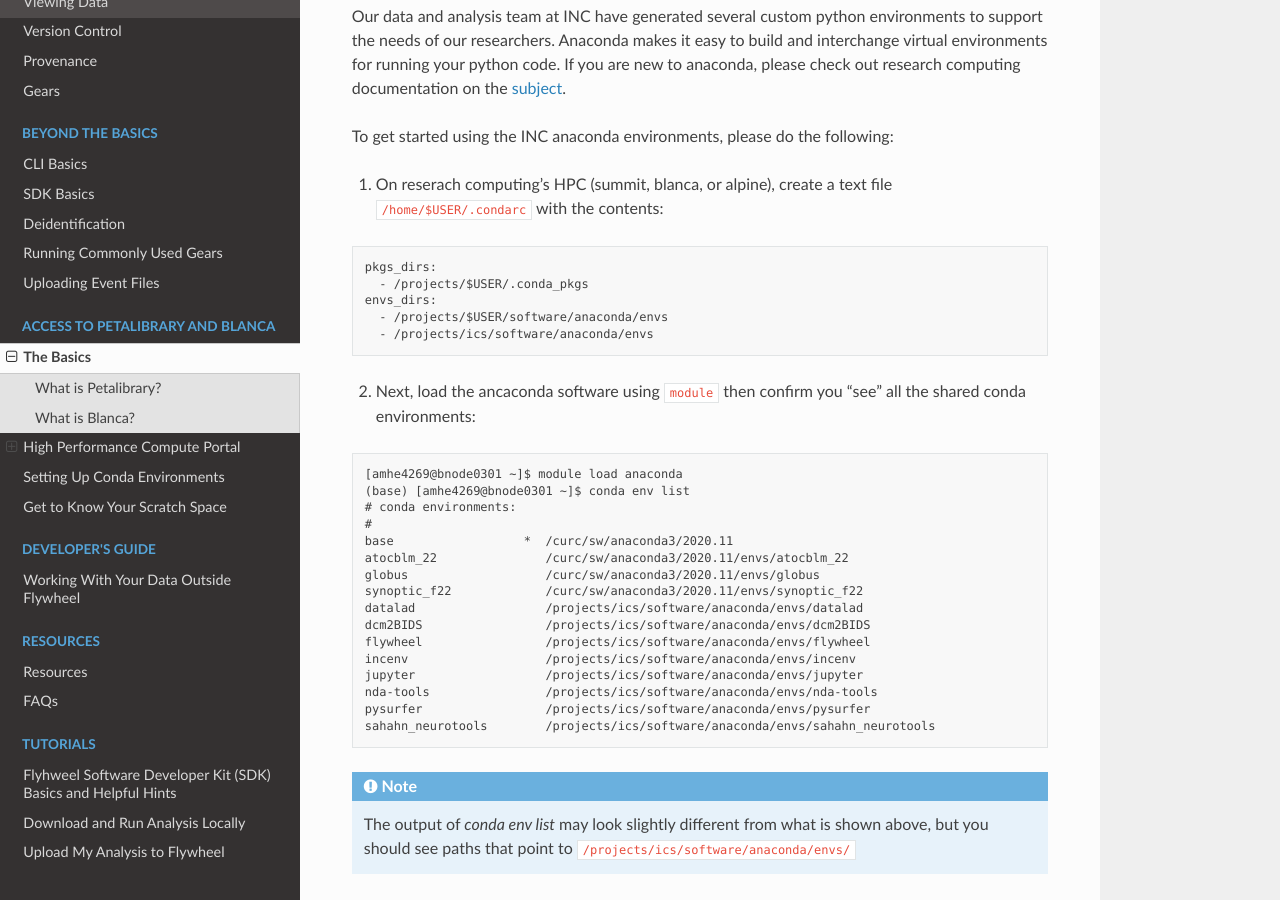
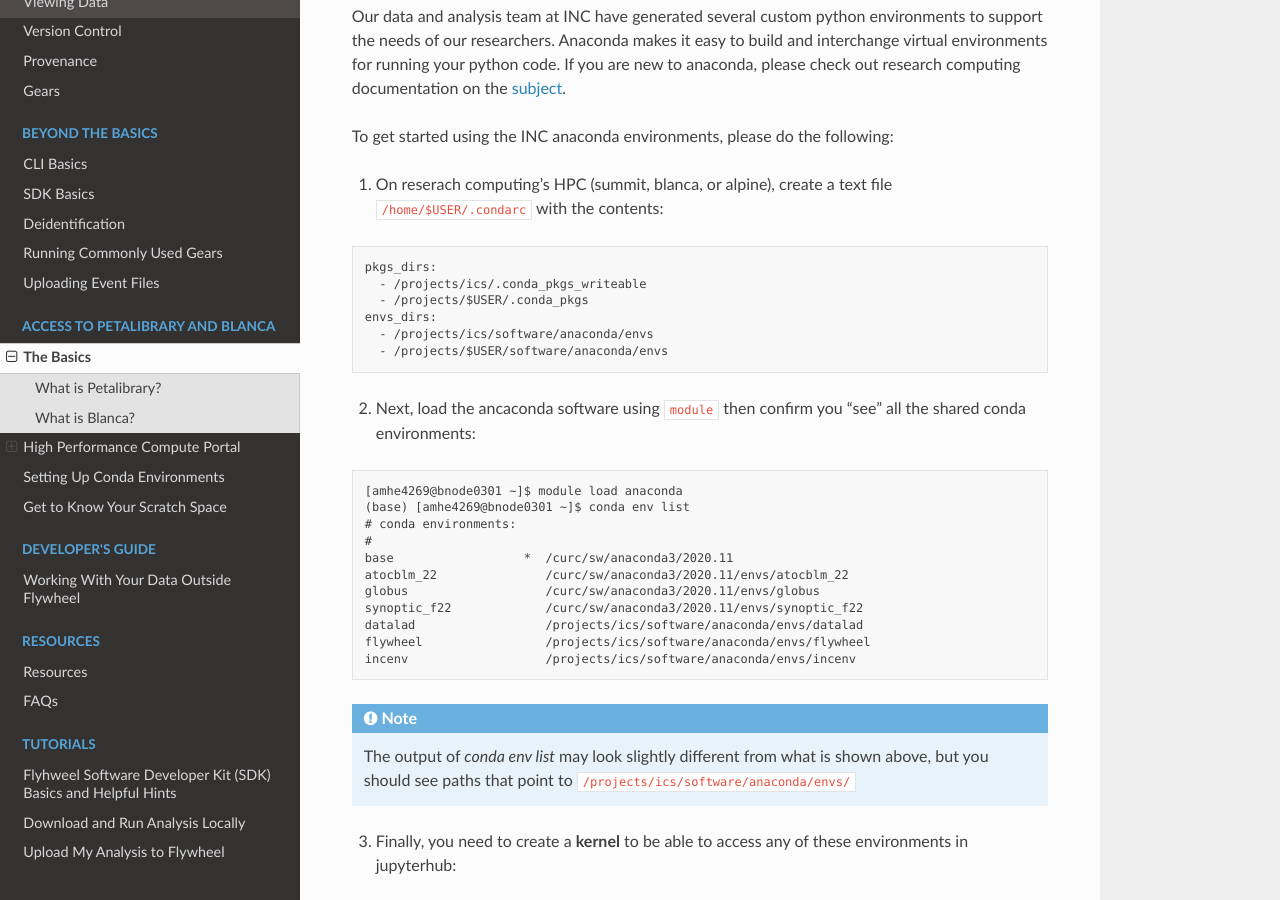
Before and after one commit to intermountainneuroimaging/inc_documentation, a Sphinx documentation site: the page built from docs/source/pl_and_blanca_basics.rst, in a window 1280 px wide and 900 px high, scrolled down 7205 px. Built offline with Sphinx 7.4.7 and the Read the Docs theme 2.0.0, drawn with Linux system fonts in a browser that asks for light colours.

Commit message:
minor documentation updates

```diff
--- a/docs/source/cli_basics.rst
+++ b/docs/source/cli_basics.rst
@@ -28,7 +28,7 @@ For your convenience, the Flywheel CLI is already installed in a Conda environme
 
     2. Load the latest Anaconda3 module:
 
-         :code:`source /curc/sw/anaconda3/latest`
+         :code:`module load anaconda`
 
     3. Activate the *flywheel* conda environment:
 
--- a/docs/source/data_ingestion.rst
+++ b/docs/source/data_ingestion.rst
@@ -3,7 +3,7 @@
 Working With Your Data Outside Flywheel
 ==========================================
 
-Some workflows are not currently supported in Flywheel, and need to be implemented on a local compute environment. Please check out out python SDK tutorials `here <notebooks/download-and-run-locally.ipynb>` to learn more.
+Some workflows are not currently supported in Flywheel, and need to be implemented on a local compute environment. We have developed example scripts for commonly requested actions (analysis tracking and download). Check out these example scripts on github `here <https://github.com/intermountainneuroimaging/flywheel_sdk>`_.
 
 
 CONN Functional Connectivity Toolbox
--- a/docs/source/getting_started.rst
+++ b/docs/source/getting_started.rst
@@ -258,6 +258,8 @@ Usage Reports outline overall computing metrics for each project. Basic metrics
 
 How To Cite Us
 ==============
+Using INC resources to collect or analyze neuroimaging data? Please cite us using the center's research resource identifier (RRID): `SCR_025079 <https://coremarketplace.org/?FacilityID=2661>`_.
+
 This on-premise Flywheel platform is made possible by the hard work of many groups. Please cite us (Intermountain Neuroimaging Consortium) and the following collaborators if this platform has helped you produce your publication.
 Collaborators:
 
--- a/docs/source/pl_and_blanca_basics.rst
+++ b/docs/source/pl_and_blanca_basics.rst
@@ -155,10 +155,11 @@ To get started using the INC anaconda environments, please do the following:
 .. code-block::
 
     pkgs_dirs:
+      - /projects/ics/.conda_pkgs_writeable
       - /projects/$USER/.conda_pkgs
     envs_dirs:
+      - /projects/ics/software/anaconda/envs
       - /projects/$USER/software/anaconda/envs
-      - /projects/ics/software/anaconda/envs
 
 2. Next, load the ancaconda software using :code:`module` then confirm you  "see" all the shared conda environments:
 
@@ -173,13 +174,9 @@ To get started using the INC anaconda environments, please do the following:
     globus                   /curc/sw/anaconda3/2020.11/envs/globus
     synoptic_f22             /curc/sw/anaconda3/2020.11/envs/synoptic_f22
     datalad                  /projects/ics/software/anaconda/envs/datalad
-    dcm2BIDS                 /projects/ics/software/anaconda/envs/dcm2BIDS
     flywheel                 /projects/ics/software/anaconda/envs/flywheel
     incenv                   /projects/ics/software/anaconda/envs/incenv
-    jupyter                  /projects/ics/software/anaconda/envs/jupyter
-    nda-tools                /projects/ics/software/anaconda/envs/nda-tools
-    pysurfer                 /projects/ics/software/anaconda/envs/pysurfer
-    sahahn_neurotools        /projects/ics/software/anaconda/envs/sahahn_neurotools
+
 
 .. note::
     The output of `conda env list` may look slightly different from what is shown above, but you should see paths that point to :code:`/projects/ics/software/anaconda/envs/`
```
Also changed, not shown: docs/source/notebooks/download-and-run-locally.ipynb.
